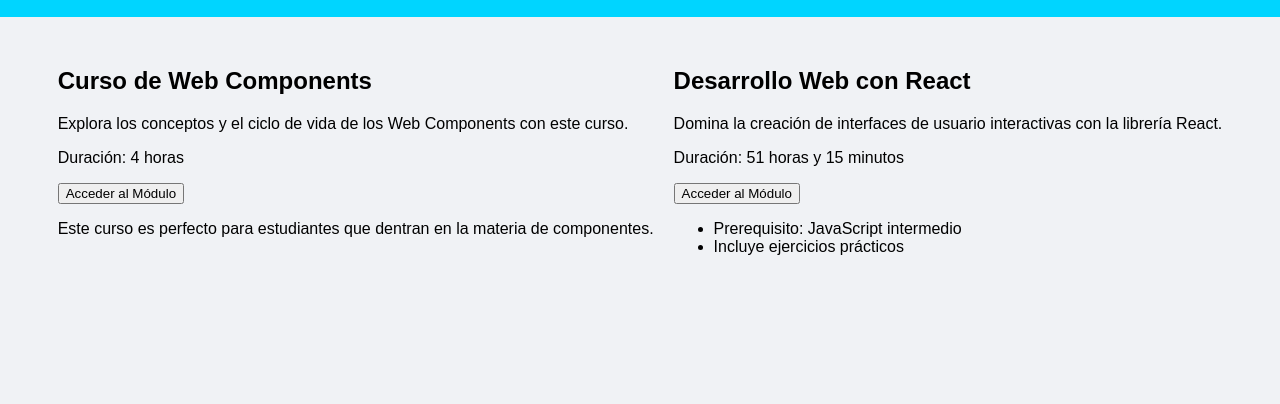
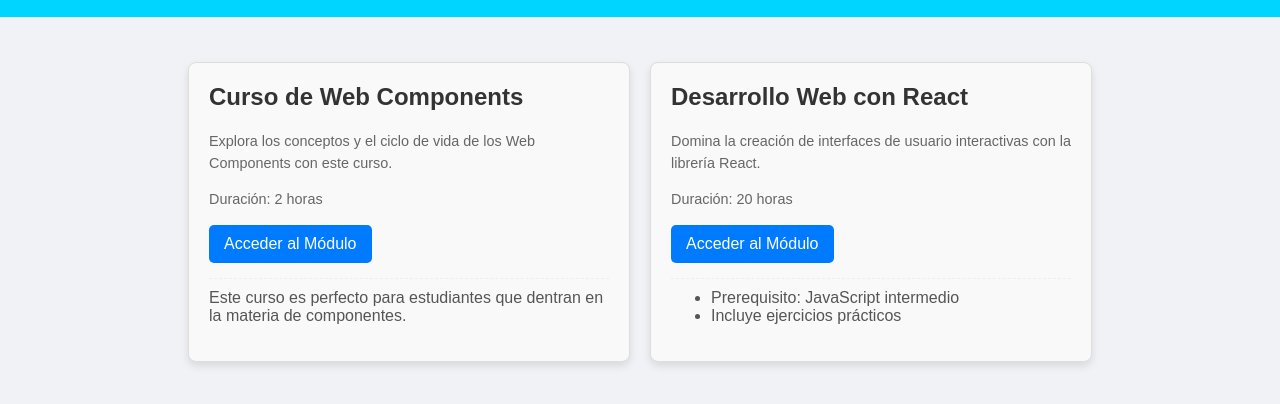
Before and after one commit to DarwinToapanta01/web-component-darwin-toapanta, a plain HTML site: page index.html in a window 1280 px wide. Shown: the part 68-472 px from the top of the page. Drawn offline with Linux system fonts and the light colour scheme.

Commit message:
Agregamos estilos al componente

```diff
--- a/course-module.js
+++ b/course-module.js
@@ -8,7 +8,51 @@
         const template = document.createElement('template');
         template.innerHTML = `
       <style>
-
+        :host {
+          display: block; /* Para que ocupe su propio bloque */
+          font-family: Arial, sans-serif;
+          border: 1px solid #ddd;
+          border-radius: 8px;
+          padding: 20px;
+          margin: 15px 0;
+          box-shadow: 0 4px 8px rgba(0, 0, 0, 0.1);
+          background-color: #f9f9f9;
+          max-width: 400px; /* Ancho máximo para el módulo */
+        }
+        h2 {
+          color: #333;
+          font-size: 1.5em;
+          margin-top: 0;
+        }
+        p {
+          color: #666;
+          font-size: 0.9em;
+          line-height: 1.5;
+        }
+        .duration {
+          font-style: italic;
+          color: #007bff;
+          margin-bottom: 10px;
+        }
+        button {
+          background-color: #007bff;
+          color: white;
+          border: none;
+          padding: 10px 15px;
+          border-radius: 5px;
+          cursor: pointer;
+          font-size: 1em;
+          transition: background-color 0.3s ease;
+        }
+        button:hover {
+          background-color: #0056b3;
+        }
+        ::slotted(p), ::slotted(ul), ::slotted(h3) {
+            color: #555;
+            margin-top: 15px;
+            border-top: 1px dashed #eee;
+            padding-top: 10px;
+        }
       </style>
       <div class="module-card">
         <h2 id="titulo"></h2>
--- a/index.html
+++ b/index.html
@@ -48,13 +48,13 @@
 
         <course-module titulo="Curso de Web Components"
             descripcion="Explora los conceptos y el ciclo de vida de los Web Components con este curso."
-            duracion="4 horas"
+            duracion="2 horas"
             link="https://paulogalarza.com/ciclo-de-vida-de-los-web-components-guia-para-principiantes/">
             <p slot="footer-notes">Este curso es perfecto para estudiantes que dentran en la materia de componentes.</p>
         </course-module>
         <course-module titulo="Desarrollo Web con React"
             descripcion="Domina la creación de interfaces de usuario interactivas con la librería React."
-            duracion="51 horas y 15 minutos" link="https://www.udemy.com/course/react-cero-experto/">
+            duracion="20 horas" link="https://www.udemy.com/course/react-cero-experto/">
             <ul slot="footer-notes">
                 <li>Prerequisito: JavaScript intermedio</li>
                 <li>Incluye ejercicios prácticos</li>
```
